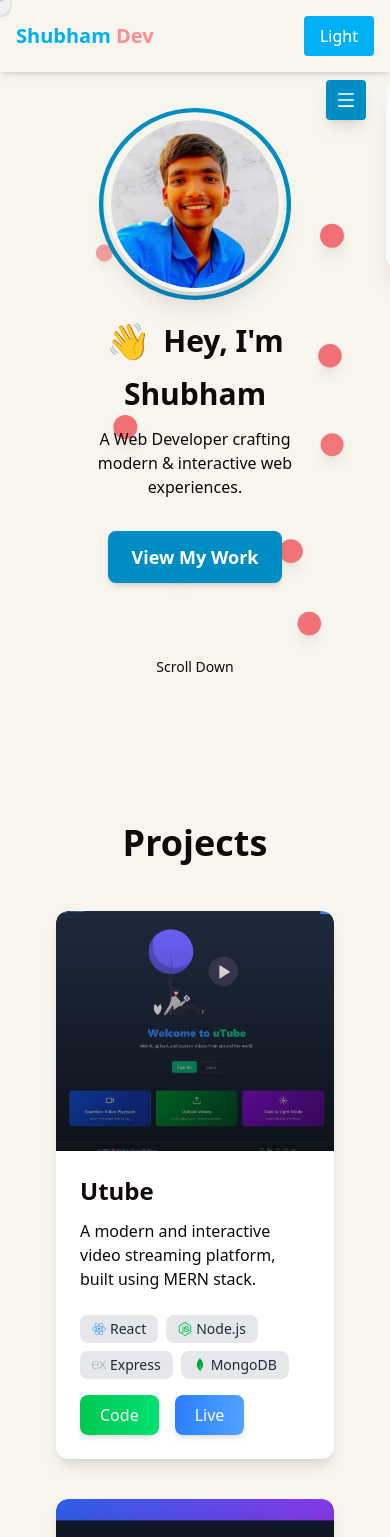
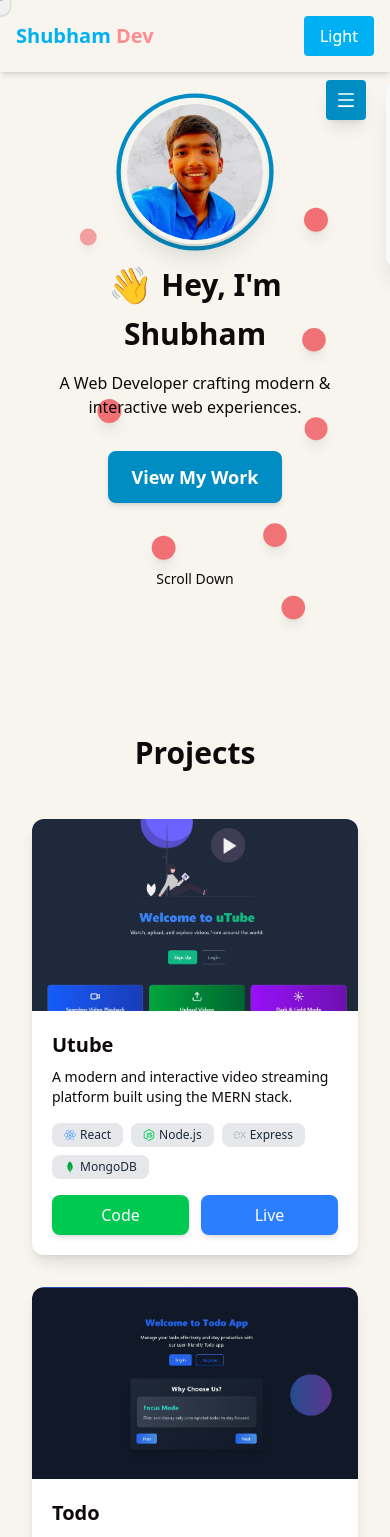
Before and after one commit to GuptaShubham-11/Me, a React (Vite) app: page / in a window 390 px wide. Shown: the top 1537 px of the page. Built offline with nearby package versions, Linux system fonts and the light colour scheme.

Commit message:
Refactor code structure for improved readability and maintainability

```diff
--- a/src/App.jsx
+++ b/src/App.jsx
@@ -16,7 +16,7 @@ function App() {
   }, [theme]);
 
   return (
-    <Router>  {/* Wrap the components in BrowserRouter */}
+    <Router>
       <Layout>
         <Main />
       </Layout>
--- a/src/components/Hero.jsx
+++ b/src/components/Hero.jsx
@@ -5,60 +5,65 @@ import HiEmoji from "./HiEmoji.jsx";
 
 export default function Hero() {
     return (
-        <section id="home" className="relative w-full flex items-center justify-center px-6 md:px-16 pb-20 bg-backgroundLight-500 dark:bg-backgroundDark-500 overflow-hidden">
+        <section
+            id="home"
+            className="relative w-full flex items-center justify-center px-6 pb-20 bg-backgroundLight-500 dark:bg-backgroundDark-500 overflow-hidden"
+        >
             <BackgroundAnimation />
 
-            {/* Main Content */}
             <motion.div
                 initial={{ opacity: 0, y: 30 }}
                 animate={{ opacity: 1, y: 0 }}
                 transition={{ duration: 0.8 }}
-                className="relative z-10 text-center flex flex-col items-center"
+                className="relative z-10 flex flex-col items-center text-center"
             >
-                {/* Animated Profile Container */}
-                <div className="relative top-5 w-44 h-44 md:w-56 md:h-56">
-                    {/* Waving Circular Border */}
+                {/* Profile Image */}
+                <div className="relative top-5 w-36 h-36 sm:w-44 sm:h-44 md:w-56 md:h-56">
+                    {/* Waving Border */}
                     <motion.div
                         className="absolute inset-0 w-full h-full rounded-full border-4 border-primaryLight-500 dark:border-secondaryDark-500 animate-[wave_2s_infinite]"
                         animate={{ scale: [1, 1.1, 1] }}
                         transition={{ duration: 2, repeat: Infinity, ease: "easeInOut" }}
                     />
-
-                    {/* Profile Image */}
+                    {/* Image */}
                     <div className="relative w-full h-full rounded-full overflow-hidden border-4 border-backgroundLight-500 dark:border-backgroundDark-500 shadow-xl">
                         <motion.img
                             src={profilePic}
                             alt="Shubham Gupta"
                             className="w-full h-full object-cover rounded-full"
                             initial={{ opacity: 0, scale: 0.8 }}
-                            animate={{ opacity: 1, scale: 1, transition: { duration: 1.2, delay: 0.5, ease: "backOut" } }}
+                            animate={{ opacity: 1, scale: 1 }}
+                            transition={{ duration: 1.2, delay: 0.5, ease: "backOut" }}
                             whileHover={{ scale: 1.05 }}
                         />
                     </div>
                 </div>
 
-                {/* Animated Title Section */}
-                <div className="mt-12 sm:mt-16 text-center sm:text-left max-w-2xl mx-auto px-4">
-                    <h1 className="text-3xl sm:text-5xl md:text-6xl font-bold text-primaryLight dark:text-primaryDark leading-snug flex flex-wrap items-center justify-center sm:justify-start gap-3">
+                {/* Text Section */}
+                <div className="mt-10 sm:mt-14 max-w-2xl mx-auto px-4 flex flex-col items-center sm:items-start text-center sm:text-left">
+                    <h1 className="text-3xl sm:text-5xl md:text-6xl font-bold text-primaryLight dark:text-primaryDark leading-snug flex flex-wrap items-center justify-center sm:justify-start gap-2 sm:gap-3">
                         <HiEmoji />
                         <span>Hey, I'm</span>
                         <span className="text-accentLight dark:text-accentDark">Shubham</span>
                     </h1>
-                    <p className="text-base sm:text-lg md:text-xl text-secondaryLight dark:text-secondaryDark mt-3 sm:mt-4">
+
+                    <p className="text-base sm:text-lg md:text-xl text-secondaryLight dark:text-secondaryDark mt-4 sm:mt-6 max-w-xl">
                         A Web Developer crafting modern & interactive web experiences.
                     </p>
                 </div>
 
-
-                {/* Button Section */}
+                {/* Button & Scroll */}
                 <motion.div
-                    className="mt-8 flex flex-col items-center sm:mt-6 md:mt-4"
+                    className="mt-8 flex flex-col items-center sm:flex-row sm:justify-start gap-4 sm:gap-6"
                     initial={{ opacity: 0 }}
-                    animate={{ opacity: 1, transition: { duration: 0.8, delay: 0.9 } }}
+                    animate={{ opacity: 1 }}
+                    transition={{ duration: 0.8, delay: 0.9 }}
                 >
-                    {/* View My Work Button */}
+                    {/* Button */}
                     <motion.button
-                        onClick={() => document.getElementById("project")?.scrollIntoView({ behavior: "smooth" })}
+                        onClick={() =>
+                            document.getElementById("project")?.scrollIntoView({ behavior: "smooth" })
+                        }
                         className="px-6 py-3 rounded-lg bg-primaryLight-500 text-white text-lg font-semibold shadow-md transition-all hover:brightness-110"
                         whileHover={{ scale: 1.05 }}
                         whileTap={{ scale: 0.95 }}
@@ -68,7 +73,7 @@ export default function Hero() {
 
                     {/* Scroll Indicator */}
                     <motion.div
-                        className="mt-6 flex flex-col items-center gap-2"
+                        className="flex flex-col items-center gap-2"
                         animate={{ y: [0, 10, 0] }}
                         transition={{ duration: 1.5, repeat: Infinity, ease: "easeInOut" }}
                     >
--- a/src/components/Projects.jsx
+++ b/src/components/Projects.jsx
@@ -1,16 +1,17 @@
 import { motion } from "framer-motion";
-import { FaReact, FaNodeJs, FaDatabase } from "react-icons/fa";
-import { SiMongodb, SiAppwrite, SiExpress } from "react-icons/si";
+import { FaReact, FaNodeJs, FaDatabase, FaCouch } from "react-icons/fa";
+import { SiMongodb, SiAppwrite, SiExpress, SiTailwindcss } from "react-icons/si";
 import Utube from "../assets/HomeDark.jpeg";
 import Todo from "../assets/Todo.jpeg";
 import Blogify from "../assets/Blogify.jpeg";
+import ShopEasy from "../assets/ShopEasy.jpeg";
+import { DefaultContext } from "react-icons";
 
 const projects = [
     {
         id: 1,
         title: "Utube",
-        description:
-            "A modern and interactive video streaming platform, built using MERN stack.",
+        description: "A modern and interactive video streaming platform built using the MERN stack.",
         image: Utube,
         github: "https://github.com/GuptaShubham-11/utube",
         live: "https://utubevideos.vercel.app",
@@ -24,8 +25,7 @@ const projects = [
     {
         id: 2,
         title: "Todo",
-        description:
-            "A feature-rich full-stack to-do application with an intuitive UI, built using the MERN stack.",
+        description: "A full-stack to-do app with JWT authentication and a modern UI.",
         image: Todo,
         github: "https://github.com/GuptaShubham-11/Todo",
         live: "https://todo-coral-psi.vercel.app",
@@ -38,14 +38,29 @@ const projects = [
     },
     {
         id: 3,
+        title: "ShopEasy",
+        description: "A dynamic e-commerce platform powered by React with Fake Store Api.",
+        image: ShopEasy,
+        github: "https://github.com/GuptaShubham-11/ShopEasy",
+        live: "https://shop-easy-alpha.vercel.app",
+        technologies: [
+            { name: "React", icon: <FaReact className="text-blue-500" /> },
+            { name: "CSS", icon: <SiTailwindcss className="text-sky-400" /> },
+            { name: "Context Api", icon: <FaCouch className="text-green-400" /> },
+            { name: "Fake Store Api", icon: <FaDatabase className="text-gray-400" /> }
+        ],
+
+    },
+    {
+        id: 4,
         title: "Blogify",
-        description:
-            "A dynamic blogging platform that allows users to create and share posts, powered by React and Appwrite.",
+        description: "A dynamic blogging platform powered by React and Appwrite.",
         image: Blogify,
         github: "https://github.com/GuptaShubham-11/Blogify",
         live: "https://blogify-zeta-mauve.vercel.app",
         technologies: [
-            { name: "React", icon: <FaReact className="text-blue-400" /> },
+            { name: "React", icon: <FaReact className="text-blue-500" /> },
+            { name: "Tailwind CSS", icon: <SiTailwindcss className="text-sky-400" /> },
             { name: "Appwrite", icon: <SiAppwrite className="text-red-500" /> },
         ],
     },
@@ -53,44 +68,43 @@ const projects = [
 
 export default function Projects() {
     return (
-        <section id="project" className="py-16 px-6 md:px-16">
-            <h2 className="text-4xl font-bold text-center mb-12 text-textLight dark:text-textDark">
+        <section id="project" className="py-16 px-4 md:px-16">
+            <h2 className="text-3xl sm:text-4xl font-bold text-center mb-12 text-textLight dark:text-textDark">
                 Projects
             </h2>
 
-            {/* Project Grid */}
-            <div className="grid grid-cols-1 lg:grid-cols-3 gap-10">
-                {projects.map((project) => (
+            <div className="grid grid-cols-1 md:grid-cols-2 xl:grid-cols-3 gap-8">
+                {projects.map((project, index) => (
                     <motion.div
                         key={project.id}
-                        className="relative bg-white dark:bg-gray-900 rounded-xl shadow-lg overflow-hidden transform transition-all duration-300 hover:shadow-2xl"
-                        whileHover={{ scale: 1.05 }}
+                        className="bg-white dark:bg-gray-900 rounded-xl shadow-lg overflow-hidden transition duration-300 hover:shadow-2xl flex flex-col"
+                        initial={{ opacity: 0, y: 50 }}
+                        whileInView={{ opacity: 1, y: 0 }}
+                        transition={{ duration: 0.5, delay: index * 0.15 }}
+                        viewport={{ once: true, amount: 0.4 }}
                     >
-                        {/* Project Image */}
-                        <div className="relative h-60 overflow-hidden rounded-t-xl">
+                        <div className="h-48 overflow-hidden">
                             <img
                                 src={project.image}
                                 alt={project.title}
-                                className="w-full h-full object-cover transition-all duration-500 hover:scale-110"
+                                className="w-full h-full object-cover transition duration-500 hover:scale-110"
                             />
-                            <div className="absolute inset-0 bg-gradient-to-t from-black/70 to-transparent opacity-80 hover:opacity-50 transition-opacity duration-300" />
                         </div>
 
-                        {/* Project Info */}
-                        <div className="p-6 flex flex-col min-h-[200px]">
-                            <h3 className="text-2xl font-semibold text-textLight dark:text-textDark mb-3">
+                        <div className="p-5 flex flex-col flex-grow">
+                            <h3 className="text-xl sm:text-2xl font-semibold text-textLight dark:text-textDark mb-2">
                                 {project.title}
                             </h3>
-                            <p className="text-base text-secondaryLight dark:text-secondaryDark mb-6">
+                            <p className="text-sm sm:text-base text-secondaryLight dark:text-secondaryDark mb-4">
                                 {project.description}
                             </p>
 
-                            {/* Technologies */}
+                            {/* Tech Stack */}
                             <div className="flex flex-wrap gap-2 mb-4">
                                 {project.technologies.map((tech, index) => (
                                     <span
                                         key={index}
-                                        className="flex items-center gap-1 bg-gray-200 dark:bg-gray-700 text-gray-800 dark:text-gray-200 px-3 py-1 rounded-lg text-sm font-medium"
+                                        className="flex items-center gap-1 bg-gray-200 dark:bg-gray-700 text-gray-800 dark:text-gray-200 px-3 py-1 rounded-lg text-xs sm:text-sm font-medium"
                                     >
                                         {tech.icon} {tech.name}
                                     </span>
@@ -98,13 +112,13 @@ export default function Projects() {
                             </div>
 
                             {/* Buttons */}
-                            <div className="flex gap-4 mt-auto">
+                            <div className="flex flex-wrap gap-3 mt-auto">
                                 <motion.a
                                     href={project.github}
                                     target="_blank"
                                     rel="noopener noreferrer"
-                                    className="px-5 py-2 rounded-lg bg-gradient-to-r from-green-500 to-green-400 text-white font-medium shadow-md transition-all duration-300 hover:scale-105 hover:shadow-lg"
-                                    whileHover={{ scale: 1.1 }}
+                                    className="flex-1 px-4 py-2 rounded-lg bg-green-500 text-white text-center font-medium shadow-md hover:scale-105 hover:shadow-lg"
+                                    whileHover={{ scale: 1.05 }}
                                 >
                                     Code
                                 </motion.a>
@@ -112,8 +126,8 @@ export default function Projects() {
                                     href={project.live}
                                     target="_blank"
                                     rel="noopener noreferrer"
-                                    className="px-5 py-2 rounded-lg bg-gradient-to-r from-blue-500 to-blue-400 text-white font-medium shadow-md transition-all duration-300 hover:scale-105 hover:shadow-lg"
-                                    whileHover={{ scale: 1.1 }}
+                                    className="flex-1 px-4 py-2 rounded-lg bg-blue-500 text-white text-center font-medium shadow-md hover:scale-105 hover:shadow-lg"
+                                    whileHover={{ scale: 1.05 }}
                                 >
                                     Live
                                 </motion.a>
@@ -123,5 +137,6 @@ export default function Projects() {
                 ))}
             </div>
         </section>
+
     );
 }
--- a/src/components/WhyMe.jsx
+++ b/src/components/WhyMe.jsx
@@ -4,47 +4,46 @@ import { FaCode, FaRocket, FaPalette, FaLightbulb, FaUsers } from "react-icons/f
 const benefits = [
     {
         id: 1,
-        title: "Clean & Optimized Code",
-        description: "I write efficient, scalable, and maintainable code that ensures high performance.",
-        icon: <FaCode className="text-4xl text-white" />,
-        gradient: "from-[#2563eb] to-[#1e40af]" // Deep Blue
+        title: "Clean Code",
+        description: "Efficient, scalable, and maintainable code.",
+        icon: <FaCode />,
+        gradient: "from-[#2563eb] to-[#1e40af]",
     },
     {
         id: 2,
-        title: "Fast & Responsive Designs",
-        description: "Websites that load quickly and work seamlessly across all devices.",
-        icon: <FaRocket className="text-4xl text-white" />,
-        gradient: "from-[#7c3aed] to-[#6d28d9]" // Dark Violet
+        title: "Fast & Responsive",
+        description: "Seamless experience across all devices.",
+        icon: <FaRocket />,
+        gradient: "from-[#7c3aed] to-[#6d28d9]",
     },
     {
         id: 3,
         title: "Modern UI/UX",
-        description: "Elegant and user-friendly interfaces tailored to create a great user experience.",
-        icon: <FaPalette className="text-4xl text-white" />,
-        gradient: "from-[#059669] to-[#047857]" // Deep Teal
+        description: "Elegant and intuitive user experiences.",
+        icon: <FaPalette />,
+        gradient: "from-[#059669] to-[#047857]",
     },
     {
         id: 4,
-        title: "Creative & Unique Solutions",
-        description: "Innovative ideas and solutions that make your project stand out.",
-        icon: <FaLightbulb className="text-4xl text-white" />,
-        gradient: "from-[#ea580c] to-[#c2410c]" // Dark Orange
+        title: "Unique Ideas",
+        description: "Creative, standout project solutions.",
+        icon: <FaLightbulb />,
+        gradient: "from-[#ea580c] to-[#c2410c]",
     },
     {
         id: 5,
-        title: "Collaborative & Transparent",
-        description: "Strong communication and teamwork to bring your vision to life.",
-        icon: <FaUsers className="text-4xl text-white" />,
-        gradient: "from-[#334155] to-[#1e293b]" // Dark Navy Gray
-    }
+        title: "Collaborative",
+        description: "Transparent teamwork and communication.",
+        icon: <FaUsers />,
+        gradient: "from-[#334155] to-[#1e293b]",
+    },
 ];
 
-
-export default function Benefits() {
+export default function BenefitsStepper() {
     return (
-        <section id="benefits" className="py-16 px-6 sm:px-10 md:px-16 bg-backgroundLight-500 dark:bg-backgroundDark-500">
+        <section className="py-16 px-6 overflow-x-auto">
             <motion.h2
-                className="text-3xl sm:text-4xl font-bold text-center mb-12 text-textLight-500 dark:text-textDark-500"
+                className="text-3xl font-bold text-center mb-16"
                 initial={{ opacity: 0, y: 20 }}
                 animate={{ opacity: 1, y: 0 }}
                 transition={{ duration: 0.5 }}
@@ -52,49 +51,74 @@ export default function Benefits() {
                 Why Work With Me?
             </motion.h2>
 
-            <div className="grid grid-cols-1 sm:grid-cols-2 lg:grid-cols-3 gap-8">
-                {benefits.map((benefit) => (
+            {/* Desktop Horizontal Stepper */}
+            <div className="hidden sm:flex gap-12 items-center justify-start w-[1200px] mx-auto relative">
+                {benefits.map((benefit, index) => (
                     <motion.div
                         key={benefit.id}
-                        className="relative group h-full"
+                        className="flex flex-col items-center relative group"
                         initial={{ opacity: 0, y: 50 }}
                         animate={{ opacity: 1, y: 0 }}
-                        transition={{
-                            type: "spring",
-                            stiffness: 200,
-                            delay: benefit.id * 0.1
-                        }}
+                        transition={{ delay: index * 0.1 }}
                     >
-                        {/* Animated overlay */}
-                        <div className="absolute inset-0 bg-white/5 opacity-0 group-hover:opacity-100 transition-opacity duration-300 rounded-2xl" />
+                        <motion.div
+                            className={`w-24 h-24 rounded-full bg-gradient-to-r ${benefit.gradient} flex items-center justify-center text-4xl text-white shadow-lg border-4 border-white/20`}
+                            whileHover={{ scale: 1.15 }}
+                        >
+                            {benefit.icon}
+                        </motion.div>
 
-                        <div className={`relative p-8 rounded-2xl overflow-hidden bg-gradient-to-r ${benefit.gradient} text-white flex flex-col items-center text-center
-                            backdrop-blur-lg border border-white/10 shadow-2xl h-full
-                            transition-transform duration-300 group-hover:-translate-y-2`}>
+                        <motion.h3 className="text-lg font-semibold mt-4 text-center">
+                            {benefit.title}
+                        </motion.h3>
 
-                            {/* Animated icon container */}
+                        <motion.p className="text-sm opacity-70 text-center max-w-[180px] mt-2">
+                            {benefit.description}
+                        </motion.p>
+
+                        {index !== benefits.length - 1 && (
                             <motion.div
-                                className="mb-6 p-4 rounded-full bg-white/10 backdrop-blur-sm"
-                                whileHover={{ scale: 1.1 }}
-                            >
-                                {benefit.icon}
-                            </motion.div>
+                                className="absolute top-12 left-[115px] h-1 w-24 bg-gradient-to-r from-slate-400 to-slate-600 rounded-full"
+                                animate={{
+                                    opacity: [0.3, 0.9, 0.3],
+                                }}
+                                transition={{
+                                    repeat: Infinity,
+                                    duration: 2,
+                                }}
+                            />
+                        )}
+                    </motion.div>
+                ))}
+            </div>
 
-                            <h3 className="text-xl font-semibold mb-3">{benefit.title}</h3>
-                            <p className="text-base opacity-90 leading-relaxed">{benefit.description}</p>
+            {/* Mobile Vertical Timeline */}
+            <div className="flex flex-col sm:hidden gap-12 items-start relative mt-12">
+                {benefits.map((benefit, index) => (
+                    <motion.div
+                        key={benefit.id}
+                        className="flex items-center gap-4 relative group"
+                        initial={{ opacity: 0, y: 50 }}
+                        animate={{ opacity: 1, y: 0 }}
+                        transition={{ delay: index * 0.1 }}
+                    >
+                        {/* Connector Line */}
+                        {index !== benefits.length - 1 && (
+                            <div className="absolute top-14 left-6 h-12 w-1 bg-gradient-to-b from-slate-400 to-slate-600 rounded-full" />
+                        )}
 
-                            {/* Subtle gradient border animation */}
-                            <div className="absolute inset-0 rounded-2xl overflow-hidden pointer-events-none">
-                                <motion.div
-                                    className="absolute w-[200%] h-[200%] bg-gradient-to-r from-transparent via-white/10 to-transparent"
-                                    animate={{ x: ["-100%", "100%"] }}
-                                    transition={{
-                                        duration: 6,
-                                        repeat: Infinity,
-                                        ease: "linear"
-                                    }}
-                                />
-                            </div>
+                        {/* Icon */}
+                        <motion.div
+                            className={`w-16 h-16 rounded-full bg-gradient-to-r ${benefit.gradient} flex items-center justify-center text-2xl text-white shadow-lg border-4 border-white/20`}
+                            whileHover={{ scale: 1.1 }}
+                        >
+                            {benefit.icon}
+                        </motion.div>
+
+                        {/* Text */}
+                        <div>
+                            <h3 className="text-lg font-semibold">{benefit.title}</h3>
+                            <p className="text-sm opacity-70 max-w-xs">{benefit.description}</p>
                         </div>
                     </motion.div>
                 ))}
--- a/src/pages/Main.jsx
+++ b/src/pages/Main.jsx
@@ -2,7 +2,7 @@ import { Hero, Projects, Skills, Contact, WhyMe } from "../components";
 
 export default function Main() {
     return (
-        <main className="flex-grow p-4 md:p-6" aria-label="Main Content">
+        <main className="" aria-label="Main Content">
             <Hero />
             <div className="py-3">
                 <Projects />
```
Also changed, not shown: src/components/Skills.jsx (+34 -83 lines), src/assets/ShopEasy.jpeg (added).
